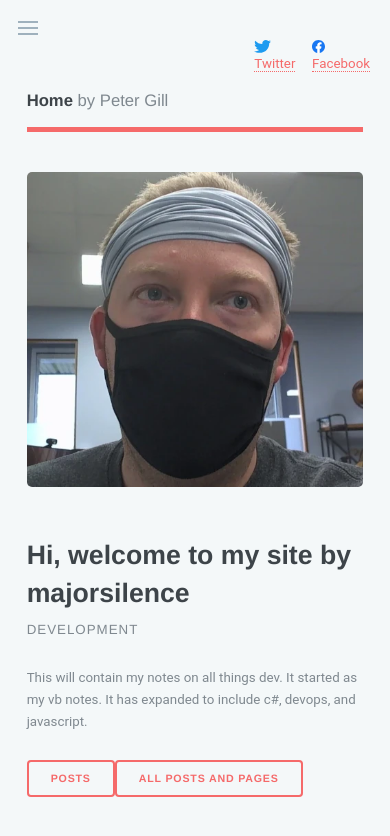
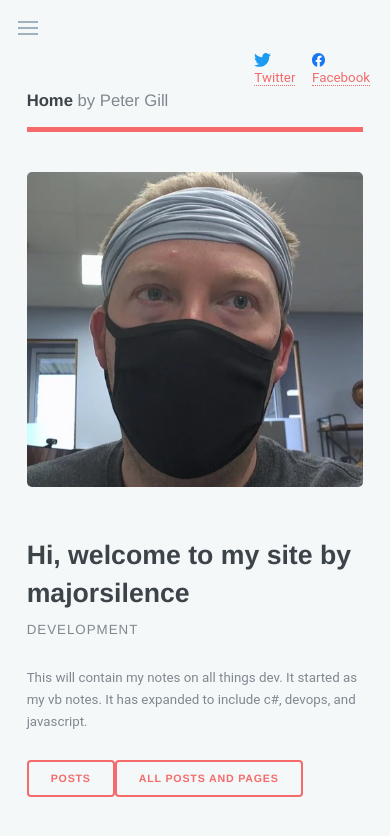
Before and after one commit to majorsilence/Dev, a Jekyll site: the page built from index.html, in a window 390 px wide. Shown: the top 836 px of the page. Built offline with Jekyll 4.4.1, drawn with Linux system fonts in a browser that asks for light colours.

Commit message:
tweak header icons

```diff
--- a/assets/css/main.css
+++ b/assets/css/main.css
@@ -1868,7 +1868,7 @@ button,
         height: 5em;
         position: absolute;
         right: -0.5em;
-        top: 3em; } }
+        top: 4em; } }
 
 /* Banner */
 #banner {
```
